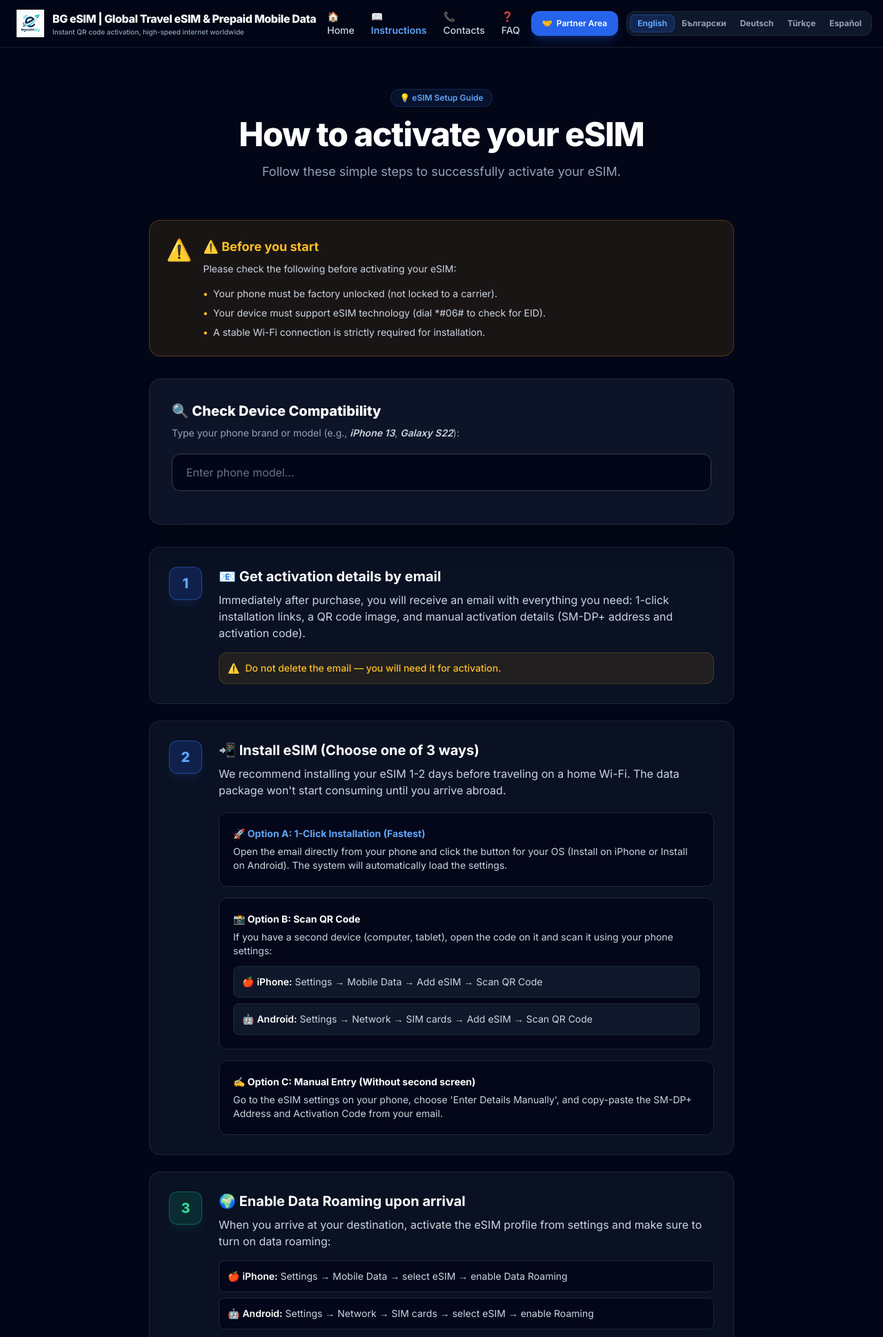
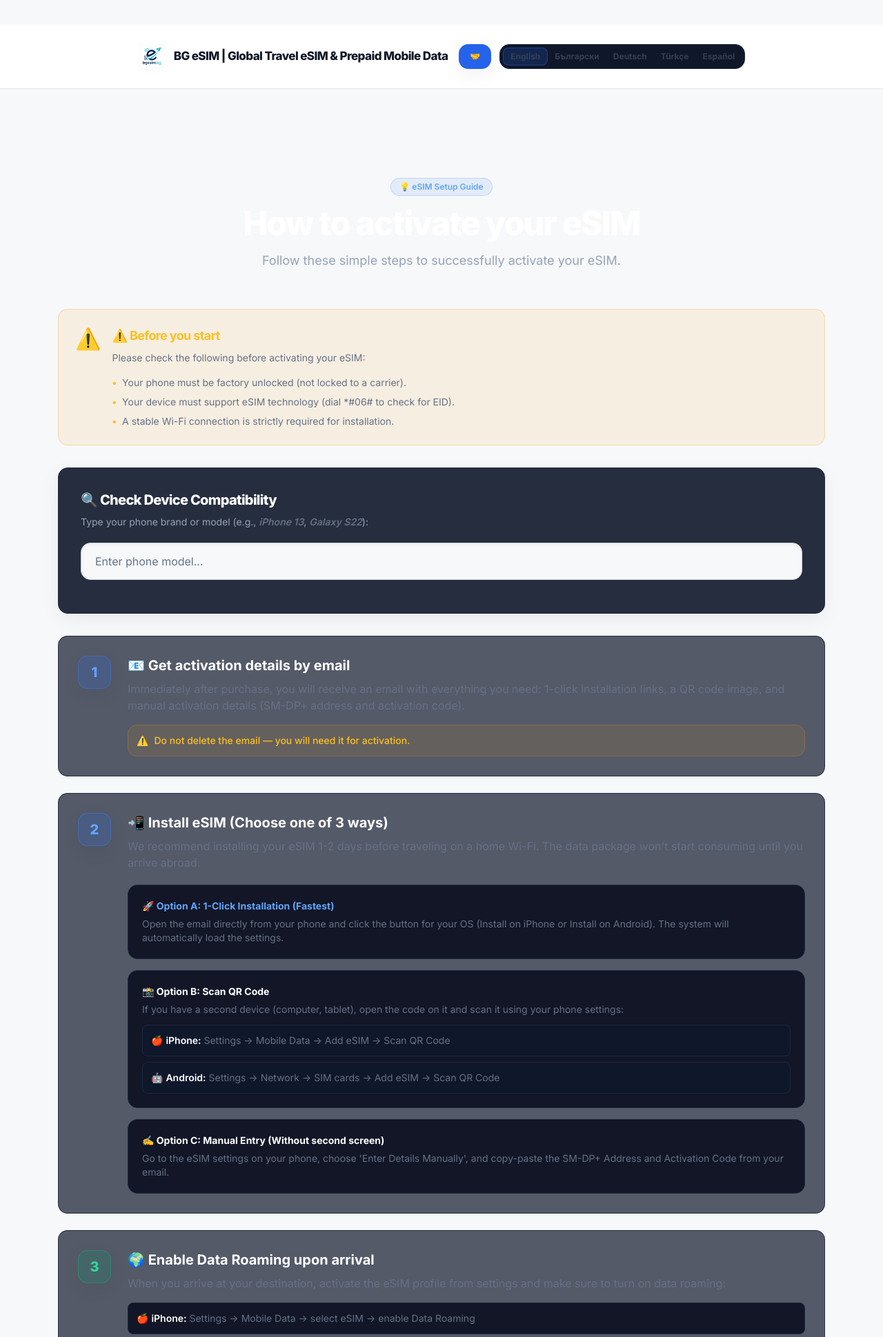
Before and after one commit to VioletaGeorgieva-dev/bgesim, a FastAPI app: page /instructions in a window 1280 px wide. Shown: the top 1939 px of the page at 69% size. Run offline with FastAPI, Linux system fonts and the light colour scheme; parts of the project's set-up code (start-up, migrations or seed data) failed here and were passed over; some libraries are stand-ins or nearby versions.

Commit message:
Apply shared BGeSIM design to instructions.html

```diff
--- a/app/templates/instructions.html
+++ b/app/templates/instructions.html
@@ -5,6 +5,7 @@
     <meta name="viewport" content="width=device-width, initial-scale=1.0">
     <title>{{ t.nav_instructions }} — {{ t.site_title }}</title>
     <script src="https://cdn.tailwindcss.com"></script>
+    <link rel="stylesheet" href="/static/css/style.css">
     <link rel="preconnect" href="https://fonts.googleapis.com">
     <link rel="preconnect" href="https://fonts.gstatic.com" crossorigin>
     <link href="https://fonts.googleapis.com/css2?family=Inter:wght@300;400;500;600;700;800&display=swap" rel="stylesheet">
@@ -12,7 +13,7 @@
         body { font-family: 'Inter', sans-serif; }
     </style>
 </head>
-<body class="bg-slate-950 text-slate-100 antialiased selection:bg-blue-600 selection:text-white flex flex-col min-h-screen">
+<body class="standard-page">
 
     <!-- 🌟 STICKY HEADER / NAVBAR -->
     <header class="fixed top-0 left-0 right-0 z-50 bg-slate-950/85 backdrop-blur-md border-b border-slate-800/80">
```
